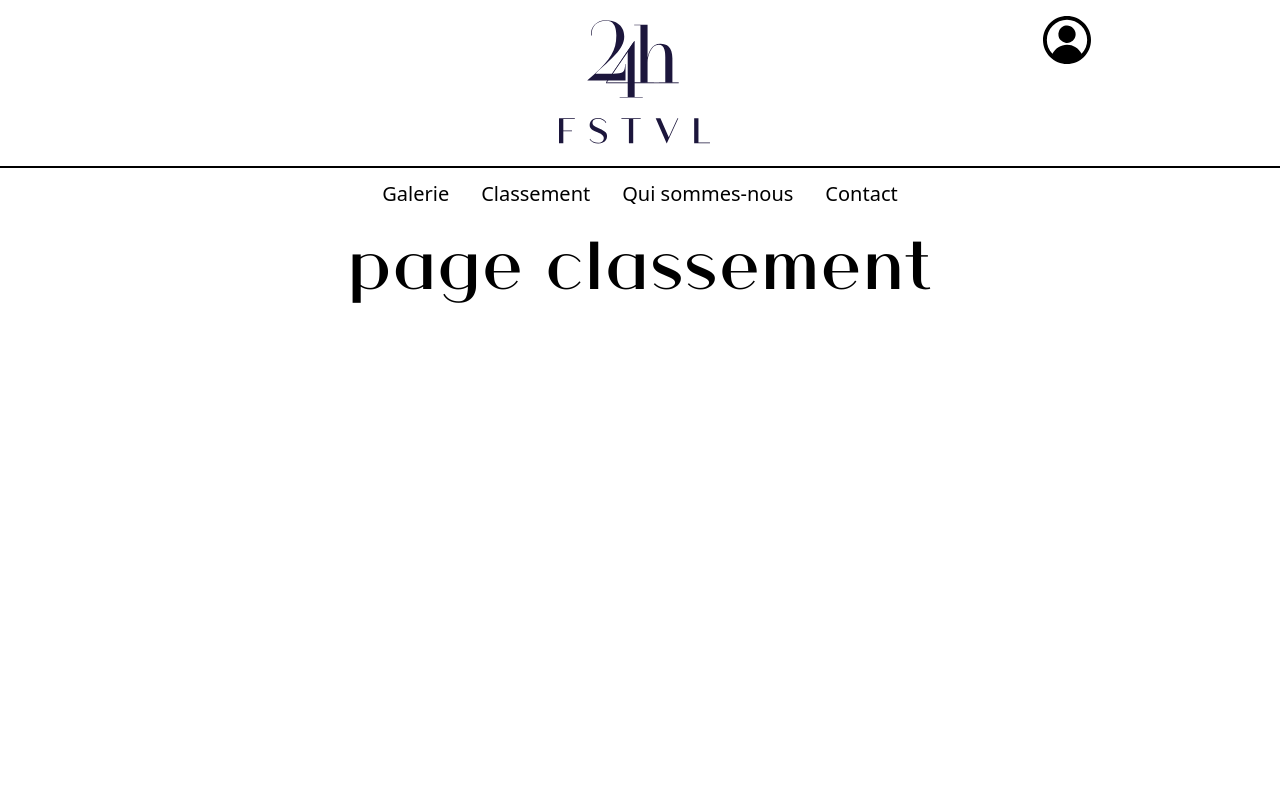
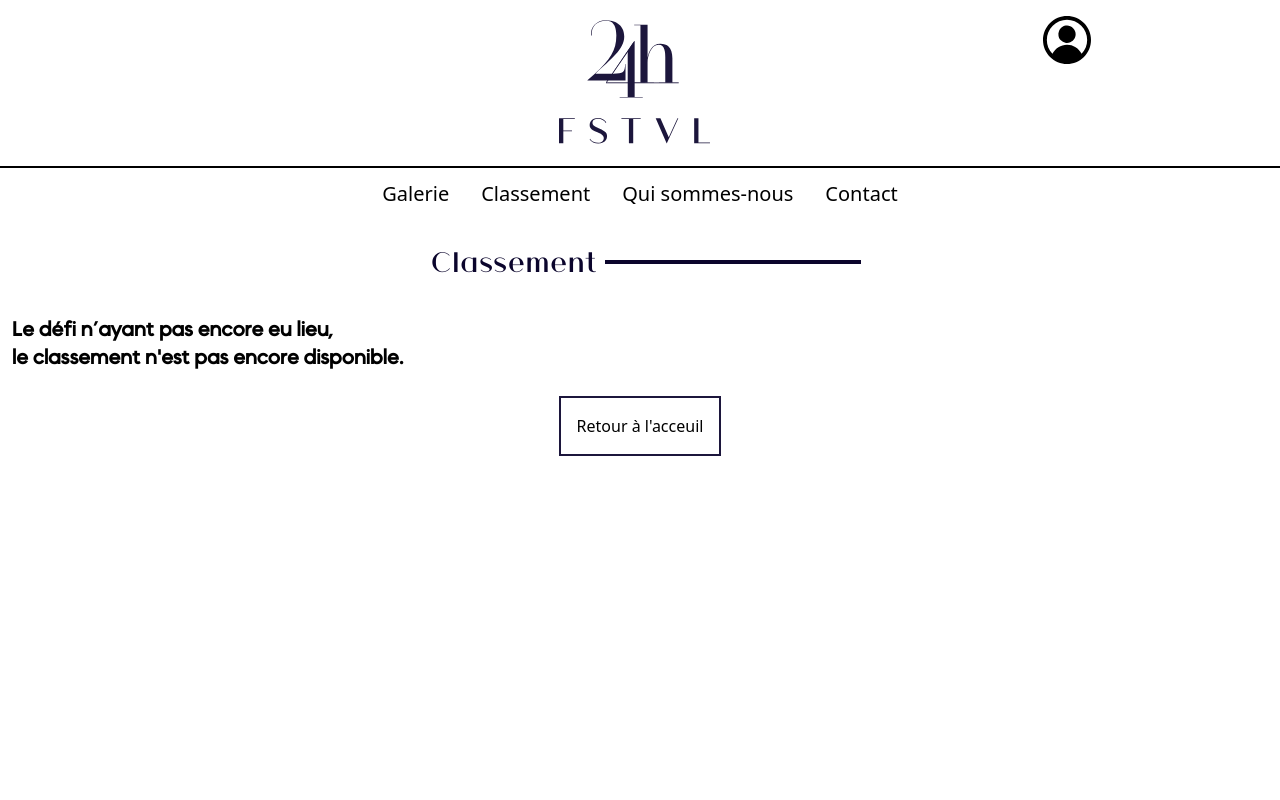
Before and after one commit to MeldryckSAID/Defi_24h, a Vue app: page /cla in a window 1280 px wide. Shown: the top 800 px of the page. Built offline with nearby package versions, Linux system fonts and the light colour scheme.

Commit message:
classement + bouton

```diff
--- /dev/null
+++ b/src/components/bouton/boutonb.vue
@@ -0,0 +1,8 @@
+<template>
+  <button
+    class="p-4 w-1/2 lg:w-fit md: border-2 rounded-lg text-white bg-dark-blue border-main-blue hover:text-main-beige"
+    type="submit"
+  >
+    <slot />
+  </button>
+</template>
--- /dev/null
+++ b/src/components/bouton/boutonc.vue
@@ -0,0 +1,8 @@
+<template>
+  <button
+    class="p-4 w-1/2 lg:w-fit md: border-2 border-main-blue hover:bg-dark-blue hover:text-main-beige"
+    type="submit"
+  >
+    <slot />
+  </button>
+</template>
--- a/src/views/classement.vue
+++ b/src/views/classement.vue
@@ -1,13 +1,50 @@
-<script setup></script>
+<script setup>
+import Boutonc from "../components/bouton/boutonc.vue";
+import f from "/src/components/f.vue";
+</script>
 
 <template>
-  <main>
-    <h1 class="athena text-center text-7xl"> page  classement</h1>
+  <main class="h-screen">
+    <div>
+      <div
+        class="flex py-4 items-center justify-evenly lg:justify-center gap-2"
+      >
+        <div>
+          <h1 class="athena text-3xl text-dark-blue pl-3">Classement</h1>
+        </div>
+        <div>
+          <div
+            class="border-2 w-24 lg:w-64 bg-dark-blue border-dark-blue"
+          ></div>
+        </div>
+      </div>
+      <p class="okiner font-bold text-xl m-3 my-5">
+        Le défi n’ayant pas encore eu lieu, <br />
+        le classement n'est pas encore disponible.
+      </p>
+
+      <router-link
+        class="flex justify-center hover:border-main-beige my-6"
+        to="/"
+      >
+        <Boutonc>Retour à l'acceuil </Boutonc>
+      </router-link>
+    </div>
   </main>
+
+  <footer>
+    <f />
+  </footer>
 </template>
 
 <style>
 .athena {
   font-family: "athenaregular";
 }
+.okiner {
+  font-family: "made_okine_sans_personal_usRg";
+}
+.okinel {
+  font-family: "made_okine_sans_personal_usLt";
+}
 </style>
```
